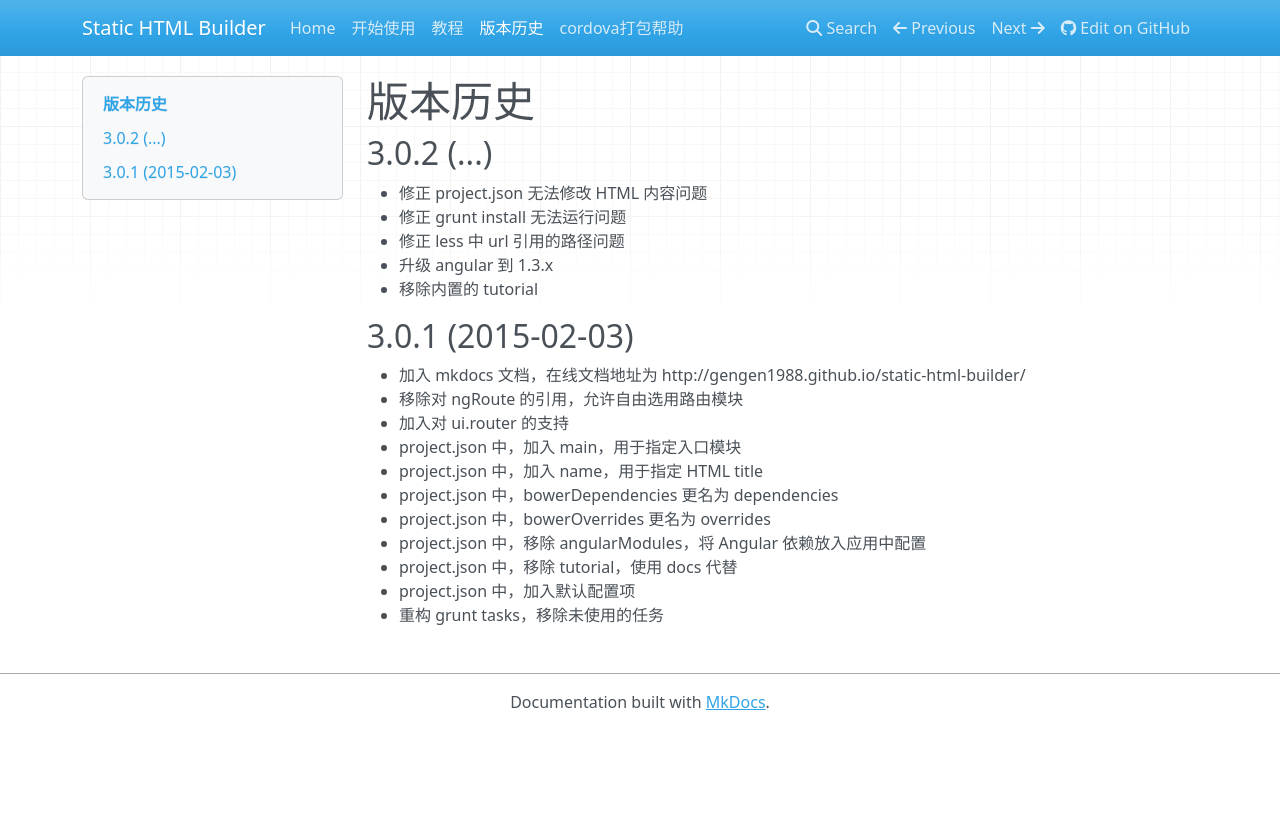
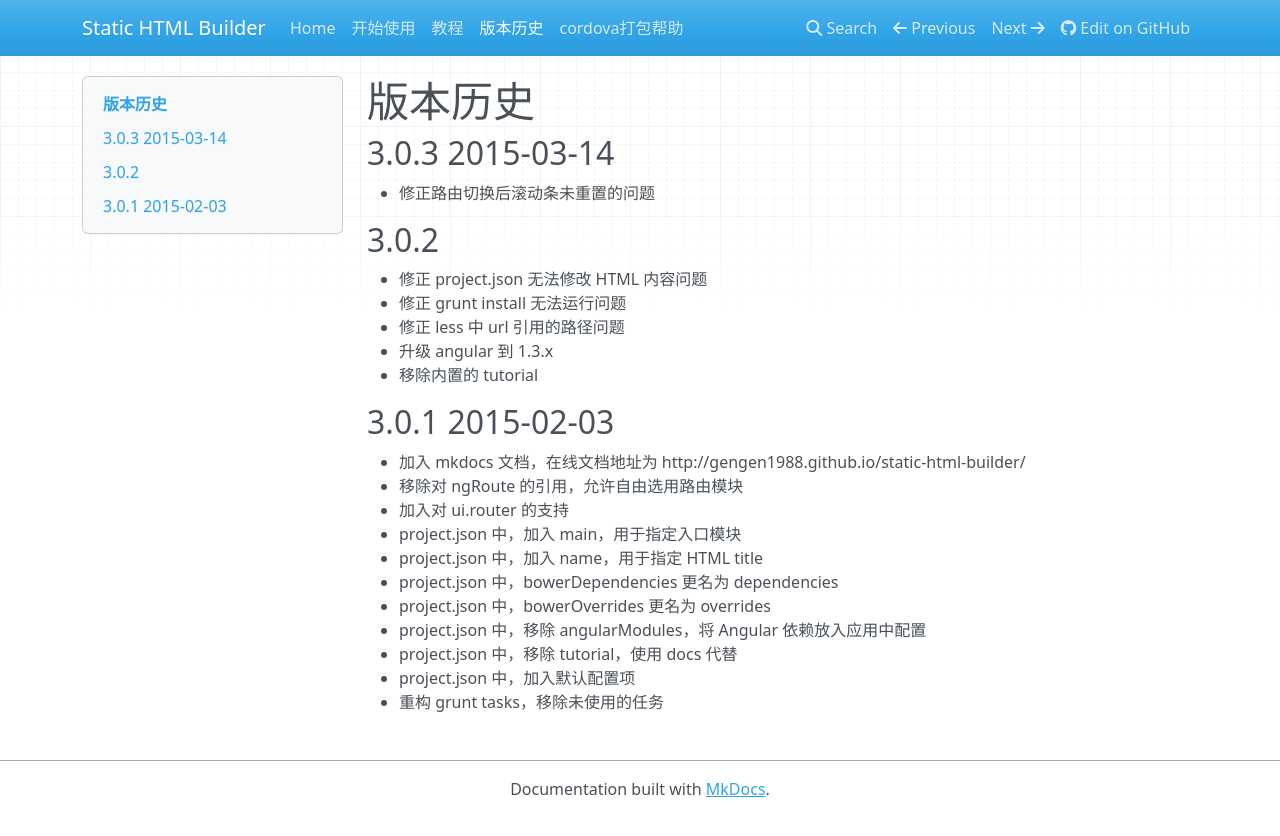
Before and after one commit to ETENG-OSP/static-html-builder, an MkDocs documentation site: the page built from docs/release.md, in a window 1280 px wide. Shown: the top 836 px of the page. Built offline with MkDocs 1.6.1, drawn with Linux system fonts in a browser that asks for light colours; nearby versions of some CDN libraries; old or Windows-style settings are respelled for this version of MkDocs.

Commit message:
fix route scroll

```diff
--- a/docs/release.md
+++ b/docs/release.md
@@ -1,6 +1,9 @@
 # 版本历史
 
-## 3.0.2 (...)
+## 3.0.3 2015-03-14
+- 修正路由切换后滚动条未重置的问题
+
+## 3.0.2
 
 - 修正 project.json 无法修改 HTML 内容问题
 - 修正 grunt install 无法运行问题
@@ -8,7 +11,7 @@
 - 升级 angular 到 1.3.x
 - 移除内置的 tutorial
 
-## 3.0.1 (2015-02-03)
+## 3.0.1 2015-02-03
 
 - 加入 mkdocs 文档，在线文档地址为 http://gengen1988.github.io/static-html-builder/
 - 移除对 ngRoute 的引用，允许自由选用路由模块
```
Also changed, not shown: 1 other file.
